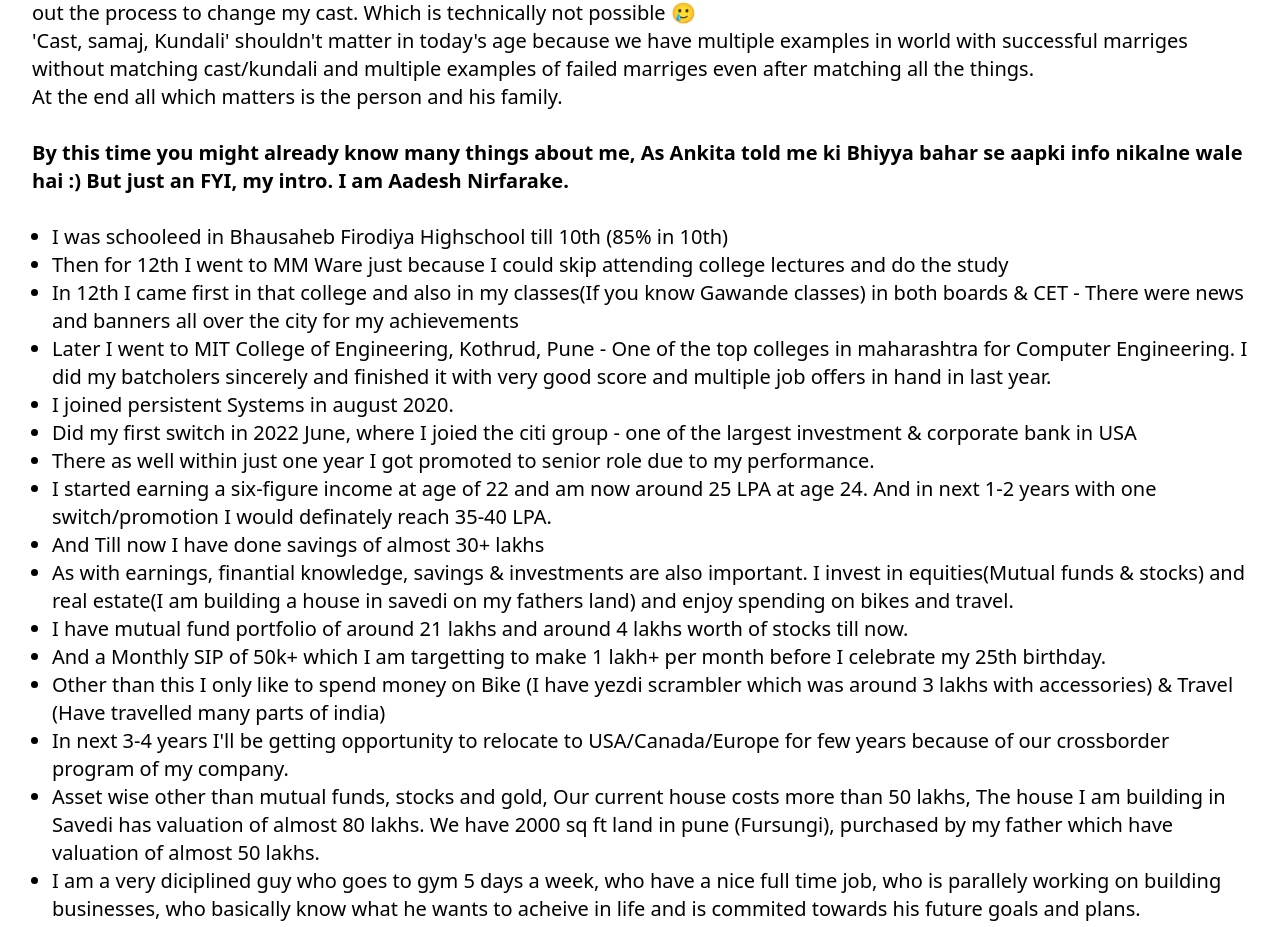
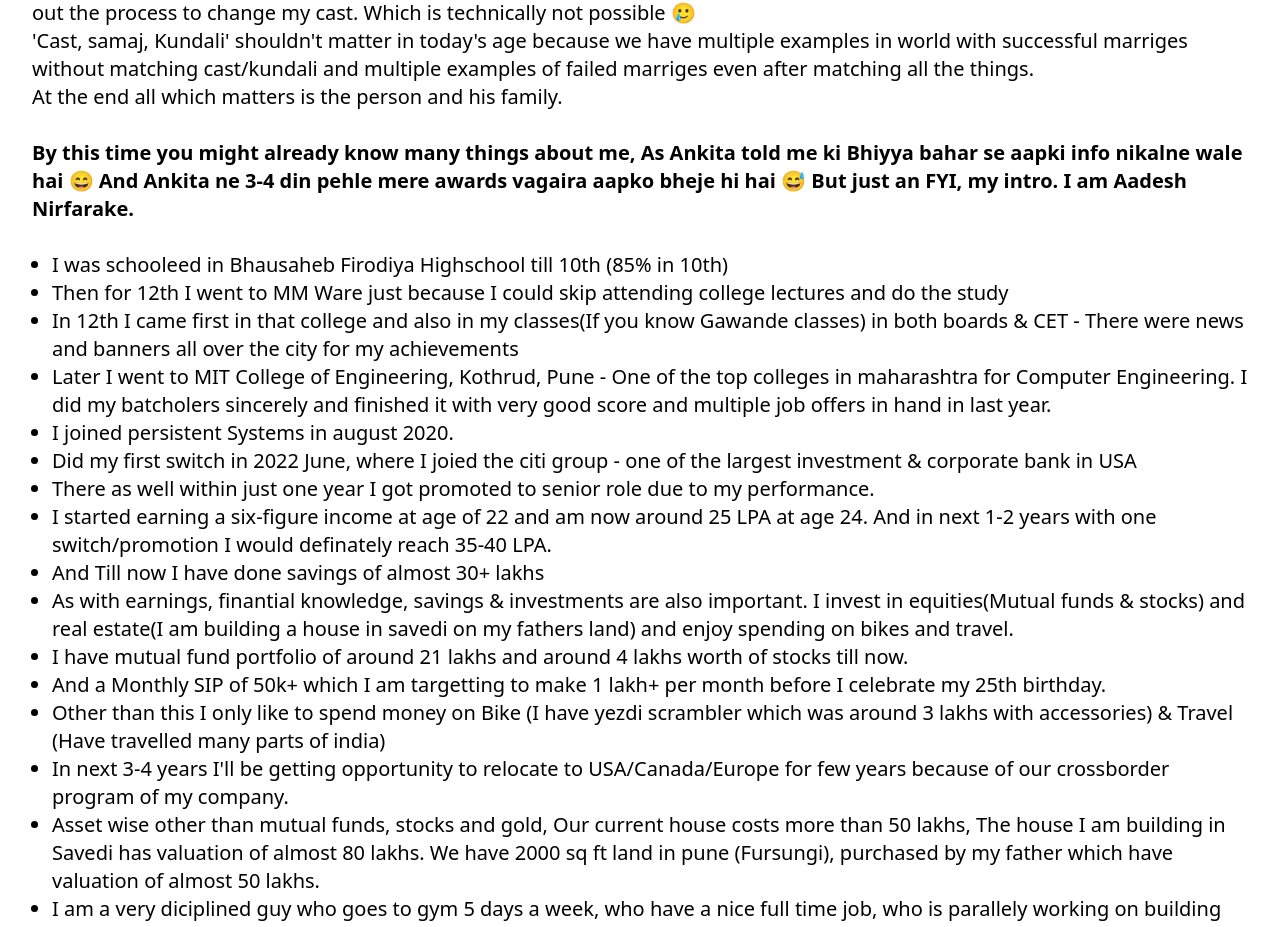
Before and after one commit to AADESHRN/ANKITA-AADESH, a React (Vite) app: page / in a window 1280 px wide. Shown: the part 2777-3704 px from the top of the page. Built offline with nearby package versions, Linux system fonts and the light colour scheme.

Commit message:
Update App.jsx

```diff
--- a/src/App.jsx
+++ b/src/App.jsx
@@ -200,7 +200,7 @@ function App() {
         <br />
         <span className="font-bold">
           By this time you might already know many things about me, As Ankita
-          told me ki Bhiyya bahar se aapki info nikalne wale hai :) But just an
+          told me ki Bhiyya bahar se aapki info nikalne wale hai 😄 And Ankita ne 3-4 din pehle mere awards vagaira aapko bheje hi hai 😅 But just an
           FYI, my intro. I am Aadesh Nirfarake.
         </span>
         <br />
```
